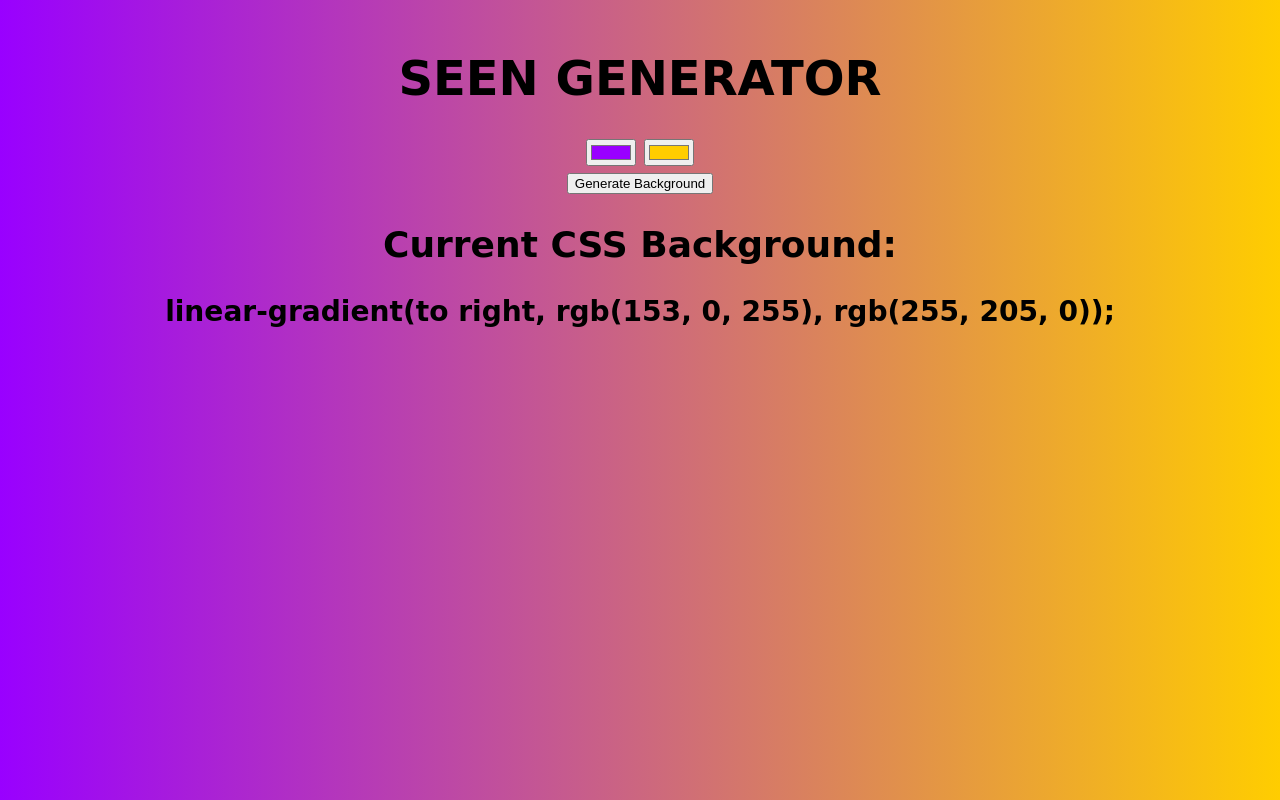
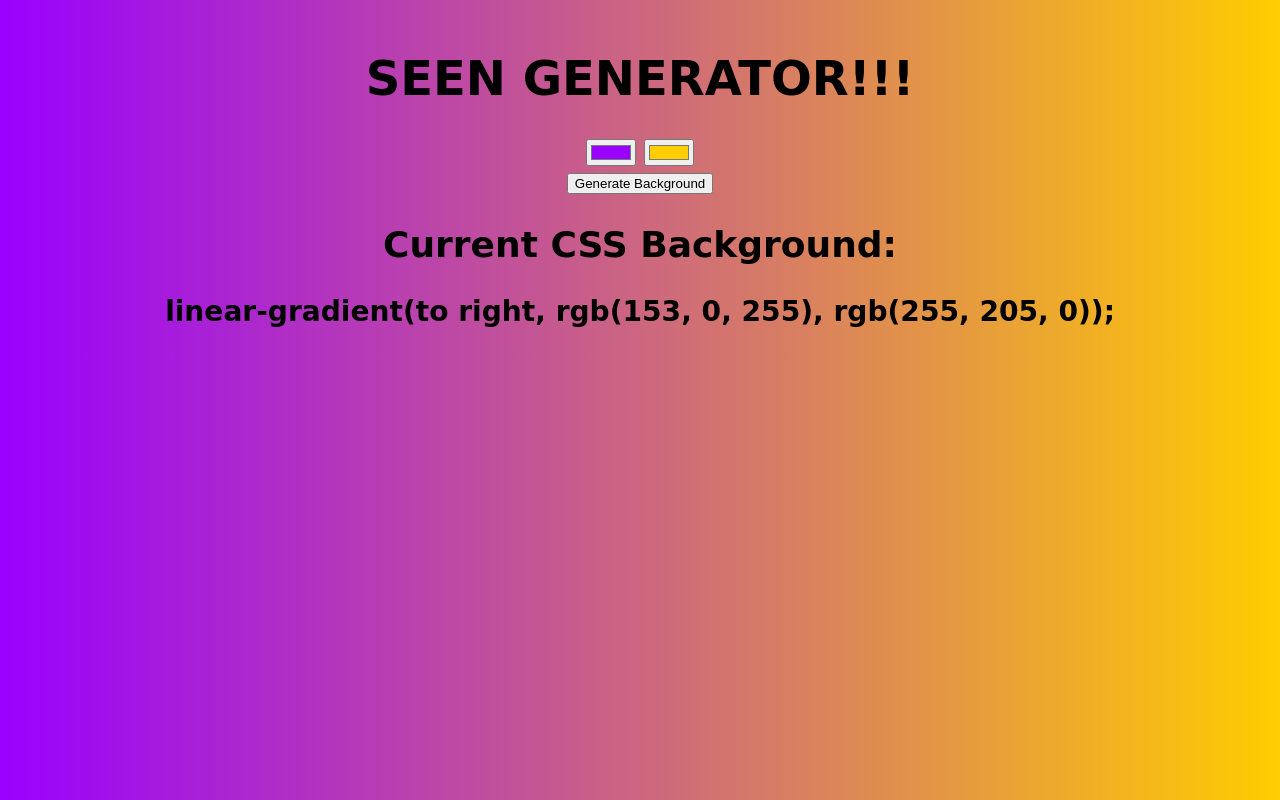
Before and after one commit to IvanTrifonov1/background-generator, a plain HTML site: page index.html in a window 1280 px wide. Drawn offline with Linux system fonts and the light colour scheme.

Commit message:
adding exclamation marks

```diff
--- a/index.html
+++ b/index.html
@@ -7,7 +7,7 @@
     <link href="https://fonts.googleapis.com/css?family=Sriracha&display=swap" rel="stylesheet">
   </head>
   <body>
-    <h1>SEEN GENERATOR</h1>
+    <h1>SEEN GENERATOR!!!</h1>
     <div>
       <input class="color1" type="color" name="color1" value="#9900FF">
       <input class="color2" type="color" name="color2" value="#FFCD00">
```
